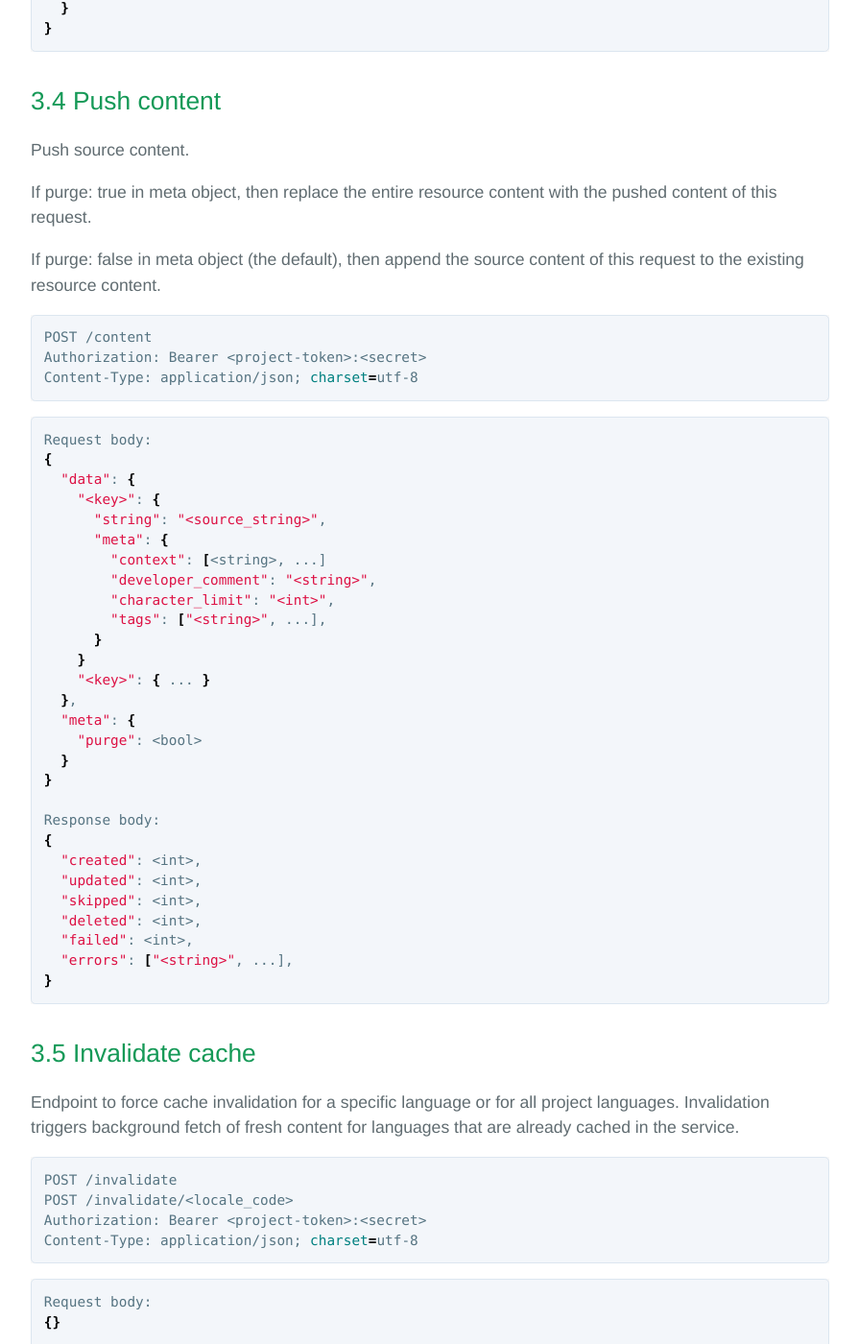
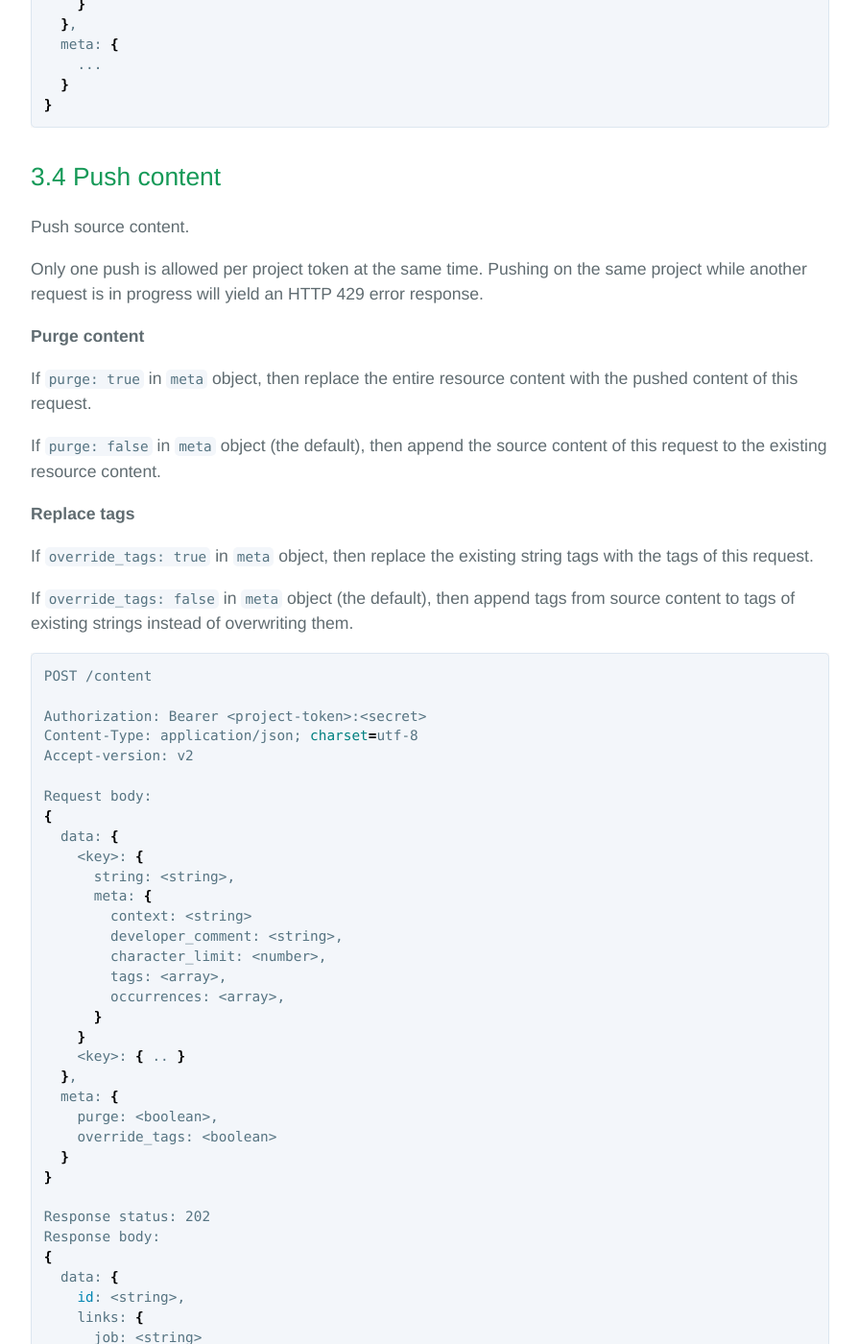
Before and after one commit to transifex/native-specs, a Jekyll site: the page built from cds.md, in a window 1280 px wide and 1400 px high, scrolled down 2163 px. Shown: the whole window at 96% size, without its empty margins (192-1087 px from the left). Built offline with Jekyll 4.4.1, drawn with Linux system fonts in a browser that asks for light colours; our own code applies the rules of GitHub Pages for plain Markdown files; some of the changed text lies outside the part shown.

Commit message:
Update CDS with APIv2

````diff
--- a/cds.md
+++ b/cds.md
@@ -6,9 +6,9 @@
 * [3.2 Languages](#32-languages)
 * [3.3 Pull content](#33-pull-content)
 * [3.4 Push content](#34-push-content)
-* [3.5 Invalidate cache](#35-invalidate-cache)
-* [3.6 Purge cache](#36-purge-cache)
-* [3.7 Analytics](#37-analytics)
+* [3.5 Job status](#35-job-status)
+* [3.6 Invalidate cache](#36-invalidate-cache)
+* [3.7 Purge cache](#37-purge-cache)
 
 ## 3.1 Authentication
 
@@ -30,11 +30,11 @@ Get a list of languages associated with a content resource.
 
 ```bash
 GET /languages
+
 Authorization: Bearer <project-token>
 Content-Type: application/json; charset=utf-8
-```
+Accept-version: v2
 
-```bash
 Response status: 202
 - Content not ready, queued for download from Transifex
 - try again later
@@ -47,14 +47,15 @@ Response body:
 {
   "data": [
     {
-      "name": "<locale_name>",
-      "code": "<locale_code>",
-      "localized_name": "<localized_version_of_name>",
-      "rtl": <bool>
+      "name": "<lang name>",
+      "code": "<lang code>",
+      "localized_name": "<localized version of name>",
+      "rtl": true/false
     },
     { ... }
   ],
   "meta": {
+    source_lang_code: "<lang code>",
     ...
   }
 }
@@ -65,12 +66,13 @@ Response body:
 Get localized content for a specific language code.
 
 ```bash
-GET /content/<locale_code>
+GET /content/<lang-code>
+GET /content/<lang-code>?filter[tags]=tag1,tag2
+
 Authorization: Bearer <project-token>
 Content-Type: application/json; charset=utf-8
-```
+Accept-version: v2
 
-```bash
 Response status: 202
 - Content not ready, queued for download from Transifex
 - try again later
@@ -81,12 +83,12 @@ Response status: 302
 Response status: 200
 Response body:
 {
-  "data": {
-    "<key>": {
-      "string": "<string>"
+  data: {
+    <key>: {
+      'string': <string>
     }
   },
-  "meta": {
+  meta: {
     ...
   }
 }
@@ -96,48 +98,119 @@ Response body:
 
 Push source content.
 
-If purge: true in meta object, then replace the entire resource content with the pushed content of this request.
+Only one push is allowed per project token at the same time.
+Pushing on the same project while another request is in progress will yield an
+HTTP 429 error response.
 
-If purge: false in meta object (the default), then append the source content of this request to the existing resource content.
+**Purge content**
+
+If `purge: true` in `meta` object, then replace the entire resource content with the pushed content of this request.
+
+If `purge: false` in `meta` object (the default), then append the source content of this request to the existing resource content.
+
+**Replace tags**
+
+If `override_tags: true` in `meta` object, then replace the existing string tags with the tags of this request.
+
+If `override_tags: false` in `meta` object (the default), then append tags from source content to tags of existing strings instead of overwriting them.
 
 ```bash
 POST /content
+
 Authorization: Bearer <project-token>:<secret>
 Content-Type: application/json; charset=utf-8
-```
+Accept-version: v2
 
-```bash
 Request body:
 {
-  "data": {
-    "<key>": {
-      "string": "<source_string>",
-      "meta": {
-        "context": [<string>, ...]
-        "developer_comment": "<string>",
-        "character_limit": "<int>",
-        "tags": ["<string>", ...],
+  data: {
+    <key>: {
+      string: <string>,
+      meta: {
+        context: <string>
+        developer_comment: <string>,
+        character_limit: <number>,
+        tags: <array>,
+        occurrences: <array>,
       }
     }
-    "<key>": { ... }
+    <key>: { .. }
   },
-  "meta": {
-    "purge": <bool>
+  meta: {
+    purge: <boolean>,
+    override_tags: <boolean>
   }
 }
 
+Response status: 202
 Response body:
 {
-  "created": <int>,
-  "updated": <int>,
-  "skipped": <int>,
-  "deleted": <int>,
-  "failed": <int>,
-  "errors": ["<string>", ...],
+  data: {
+    id: <string>,
+    links: {
+      job: <string>
+    }
+  }
 }
 ```
 
-## 3.5 Invalidate cache
+## 3.5 Job status
+
+Get job status for push source content action:
+- If "status" field is "pending" or "processing", you should check this endpoint again later
+- If "status" field is "failed", then you should check for "errors"
+- If "status" field is "completed", then you should check for "details" and "errors"
+
+```bash
+GET /jobs/content/<id>
+
+Authorization: Bearer <project-token>:<secret>
+Content-Type: application/json; charset=utf-8
+Accept-version: v2
+
+Response status: 200
+Response body:
+{
+  data: {
+    status: "pending",
+  },
+}
+
+Response status: 200
+Response body:
+{
+  data: {
+    status: "processing",
+  },
+}
+
+Response status: 200
+Response body:
+{
+  data: {
+    details: {
+      created: <number>,
+      updated: <number>,
+      skipped: <number>,
+      deleted: <number>,
+      failed: <number>
+    }
+    errors: [..],
+    status: "completed",
+  },
+}
+
+Response status: 200
+Response body:
+{
+  data: {
+    errors: [..],
+    status: "failed",
+  },
+}
+```
+
+## 3.6 Invalidate cache
 
 Endpoint to force cache invalidation for a specific language or for
 all project languages. Invalidation triggers background fetch of fresh
@@ -145,93 +218,78 @@ content for languages that are already cached in the service.
 
 ```bash
 POST /invalidate
-POST /invalidate/<locale_code>
+POST /invalidate/<lang-code>
+
 Authorization: Bearer <project-token>:<secret>
 Content-Type: application/json; charset=utf-8
-```
+Accept-version: v2
 
-```bash
+or
+
+Authorization: Bearer <project-token>
+X-TRANSIFEX-TRUST-SECRET: <transifex-secret>
+Content-Type: application/json; charset=utf-8
+Accept-version: v2
+
 Request body:
 {}
 
+Response status: 200
 Response body (success):
 {
-  "status": "success",
-  "token": "<project-token>",
-  "count": "<number_of_resources_invalidated>",
+  data: {
+    status: 'success',
+    token: <project-token>,
+    count: <number of resources invalidated>,
+  },
 }
 
+Response status: 500
 Response body (fail):
 {
-  "status": "failed",
+  data: {
+    status: 'failed',
+  },
 }
 ```
 
-## 3.6 Purge cache
+## 3.7 Purge cache
 
 Endpoint to purge cache for a specific resource content.
 
 ```bash
 POST /purge
-POST /purge/<locale_code>
+POST /purge/<lang-code>
+
 Authorization: Bearer <project-token>:<secret>
 Content-Type: application/json; charset=utf-8
-```
+Accept-version: v2
 
-```bash
+or
+
+Authorization: Bearer <project-token>
+X-TRANSIFEX-TRUST-SECRET: <transifex-secret>
+Content-Type: application/json; charset=utf-8
+Accept-version: v2
+
 Request body:
 {}
 
+Response status: 200
 Response body (success):
 {
-  "status": "success",
-  "token": "<project-token>",
-  "count": "<number_of_resources_purged>",
+  data: {
+    status: 'success',
+    token: <project-token>,
+    count: <number of resources purged>,
+  }
 }
 
+Response status: 500
 Response body (fail):
 {
-  "status": "failed",
-}
-```
-
-## 3.7 Analytics
-
-Endpoint to get usage analytics, per language, SDK and unique anonymized clients.
-
-```bash
-GET /analytics?filter[since]=<YYYY-MM-DD>&filter[until]=<YYYY-MM-DD>
-Authorization: Bearer <project-token>:<secret>
-Content-Type: application/json; charset=utf-8
-```
-
-```bash
-Response body:
-{
-  "data": [{
-    "languages": {
-      "<locale_code>": "<number_of_hits>",
-      ...
-    },
-    "sdks": {
-      "<sdk-version>": "<number_of_hits>",
-      ...
-    },
-    "clients": "<number_of_unique_clients>",
-    "date": "<YYYY-MM-DD or YYYY-MM>",
-  }, ...],
-  "meta": {
-    "total": {
-      "languages": {
-        "<locale_code>": "<total_number_of_hits>",
-        ...
-      },
-      "sdks": {
-        "<sdk-version>": "<total_number_of_hits>",
-        ...
-      },
-      "clients": "<total number_of_unique_clients>",
-    },
+  data: {
+    status: 'failed',
   },
 }
 ```
````
Also changed, not shown: index.md (+2 -0 lines).
